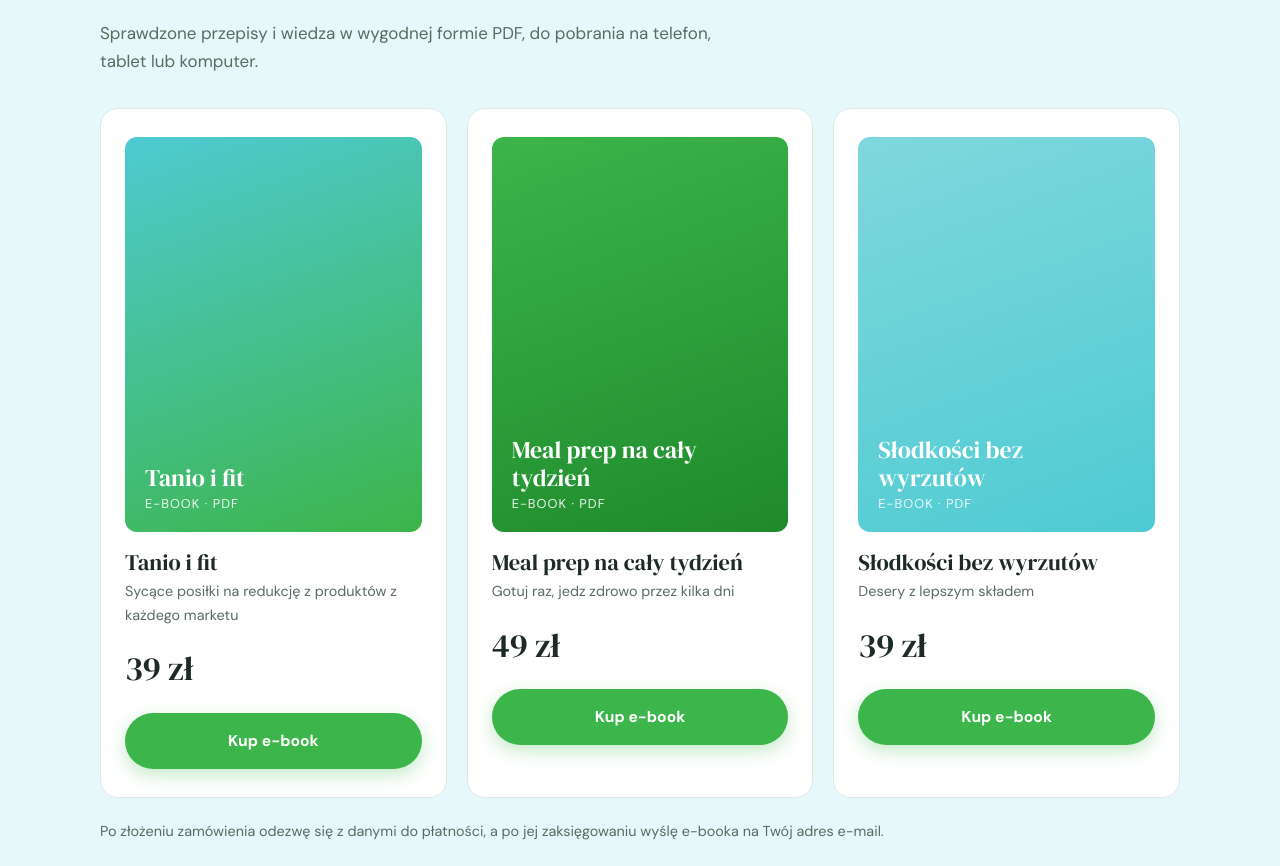
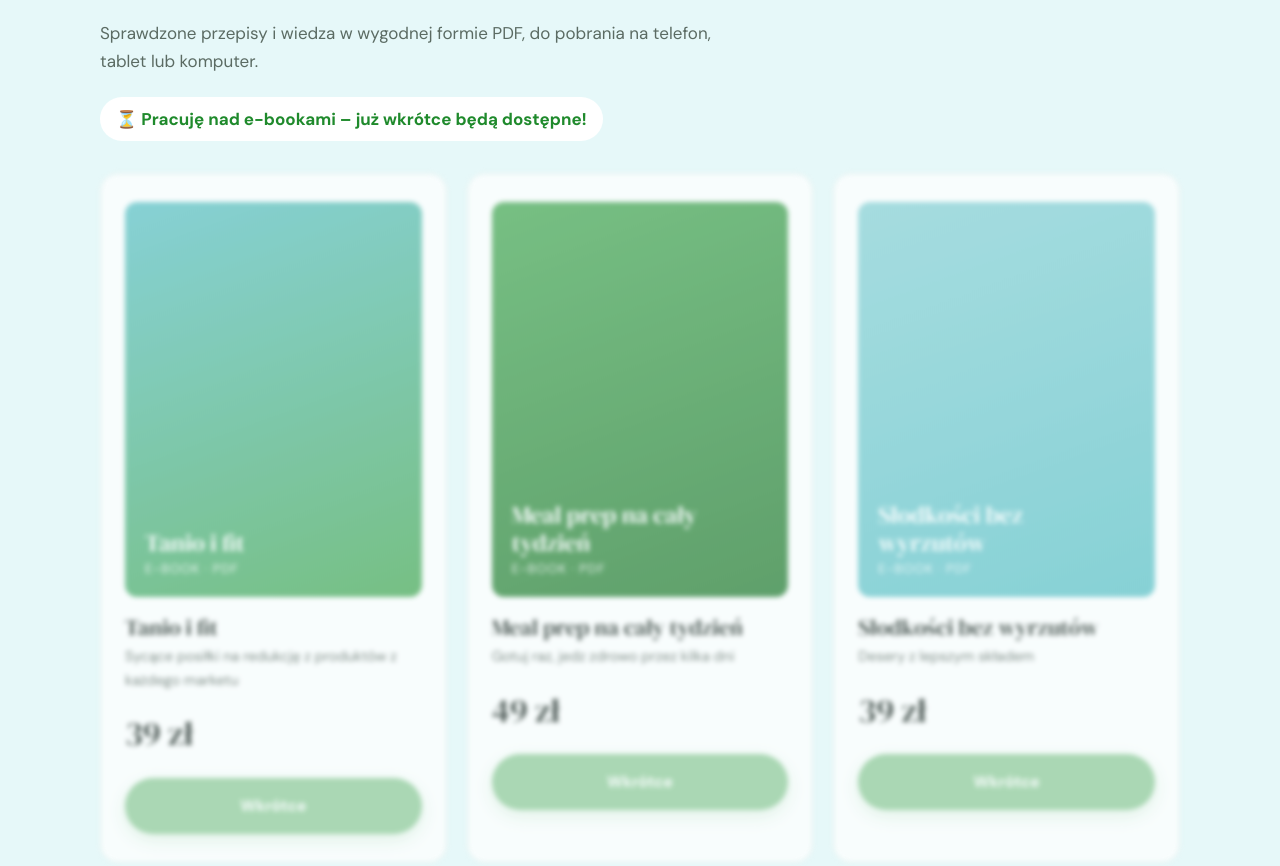
Before and after one commit to zdrowkozazdrowie/zdrowko_za_zdrowie, a website with bundled scripts: page src/index.html in a window 1280 px wide. Shown: the part 3488-4354 px from the top of the page. Built offline with nearby package versions, Linux system fonts and the light colour scheme.

Commit message:
Landing: menu analysis 40 zł; e-books shown as coming soon
Co-Authored-By: Claude Opus 5.5 <noreply@anthropic.com>

```diff
--- a/src/index.html
+++ b/src/index.html
@@ -131,7 +131,7 @@
             <li>Pisemne wskazówki, co poprawić</li>
             <li>Lista prostych zamienników</li>
           </ul>
-          <div class="price">150 zł</div>
+          <div class="price">40 zł</div>
           <button class="btn btn-primary" data-book data-service="analiza-jadlospisu">Zamów</button>
         </div>
       </div>
@@ -182,27 +182,28 @@
       <div class="eyebrow">Sklep</div>
       <h2>E-booki</h2>
       <p class="lead">Sprawdzone przepisy i wiedza w wygodnej formie PDF, do pobrania na telefon, tablet lub komputer.</p>
-      <div class="offer-grid" style="margin-top:32px">
+      <p class="soon-note">⏳ Pracuję nad e-bookami – już wkrótce będą dostępne!</p>
+      <div class="offer-grid ebooks-soon" style="margin-top:32px">
         <div class="card">
           <div class="ebook-cover">Tanio i fit<small>E-book · PDF</small></div>
           <h3>Tanio i fit</h3>
           <div class="meta">Sycące posiłki na redukcję z produktów z każdego marketu</div>
           <div class="price">39 zł</div>
-          <button class="btn btn-primary" data-ebook="Tanio i fit (39 zł)">Kup e-book</button>
+          <button class="btn btn-primary" type="button" disabled>Wkrótce</button>
         </div>
         <div class="card">
           <div class="ebook-cover">Meal prep na cały tydzień<small>E-book · PDF</small></div>
           <h3>Meal prep na cały tydzień</h3>
           <div class="meta">Gotuj raz, jedz zdrowo przez kilka dni</div>
           <div class="price">49 zł</div>
-          <button class="btn btn-primary" data-ebook="Meal prep na cały tydzień (49 zł)">Kup e-book</button>
+          <button class="btn btn-primary" type="button" disabled>Wkrótce</button>
         </div>
         <div class="card">
           <div class="ebook-cover">Słodkości bez wyrzutów<small>E-book · PDF</small></div>
           <h3>Słodkości bez wyrzutów</h3>
           <div class="meta">Desery z lepszym składem</div>
           <div class="price">39 zł</div>
-          <button class="btn btn-primary" data-ebook="Słodkości bez wyrzutów (39 zł)">Kup e-book</button>
+          <button class="btn btn-primary" type="button" disabled>Wkrótce</button>
         </div>
       </div>
       <p class="note">Po złożeniu zamówienia odezwę się z danymi do płatności, a po jej zaksięgowaniu wyślę e-booka na Twój adres e-mail.</p>
--- a/src/styles/site.css
+++ b/src/styles/site.css
@@ -830,3 +830,20 @@ textarea {
 #account-nav {
   display: contents;
 }
+
+/* E-books: coming soon */
+.soon-note {
+  display: inline-block;
+  background: #fff;
+  border-radius: 999px;
+  padding: 8px 16px;
+  font-weight: 700;
+  color: var(--green-dark);
+  margin: 4px 0 0;
+}
+.ebooks-soon .card {
+  filter: blur(2.5px) grayscale(0.25);
+  opacity: 0.75;
+  pointer-events: none;
+  user-select: none;
+}
```
